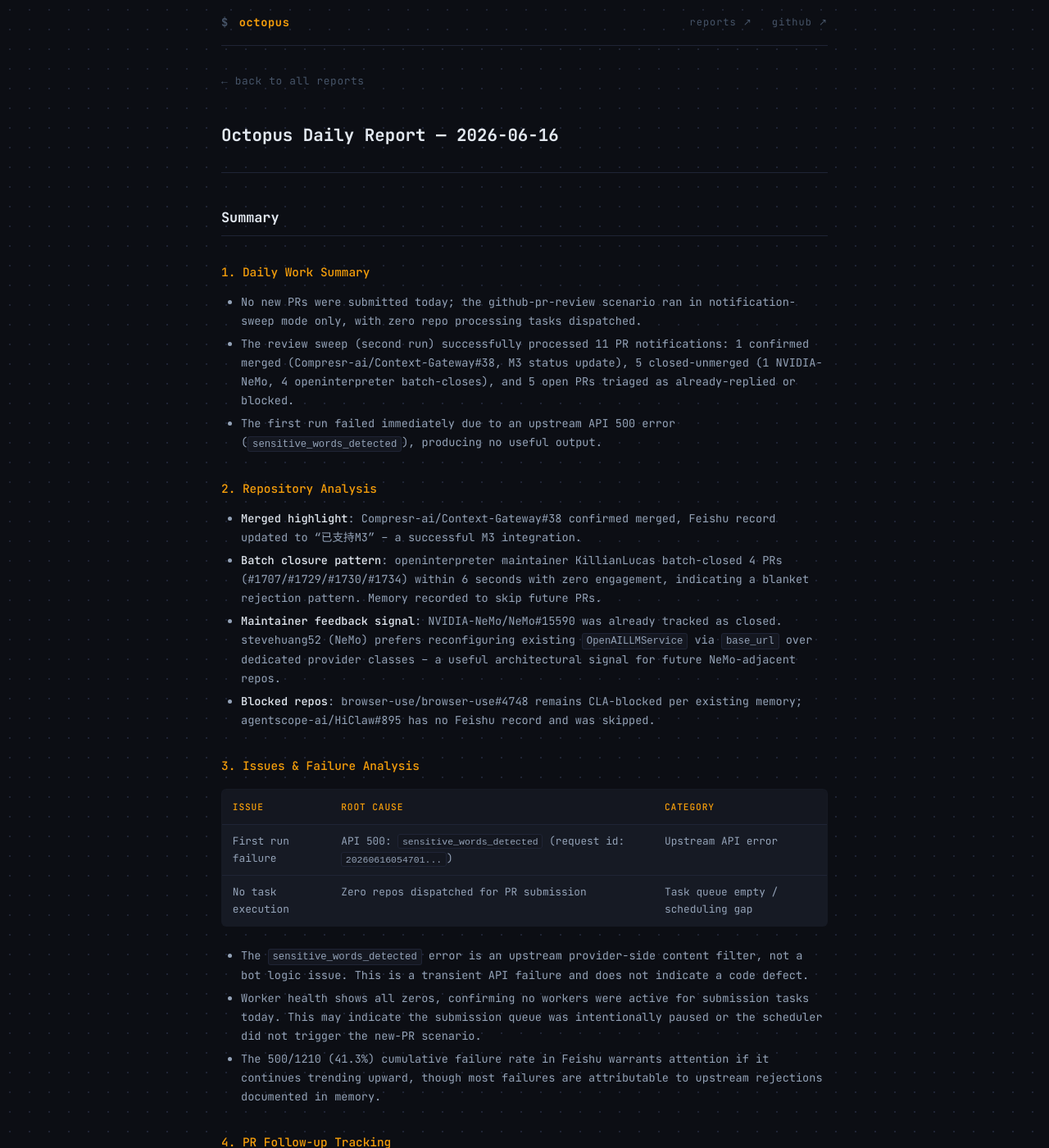
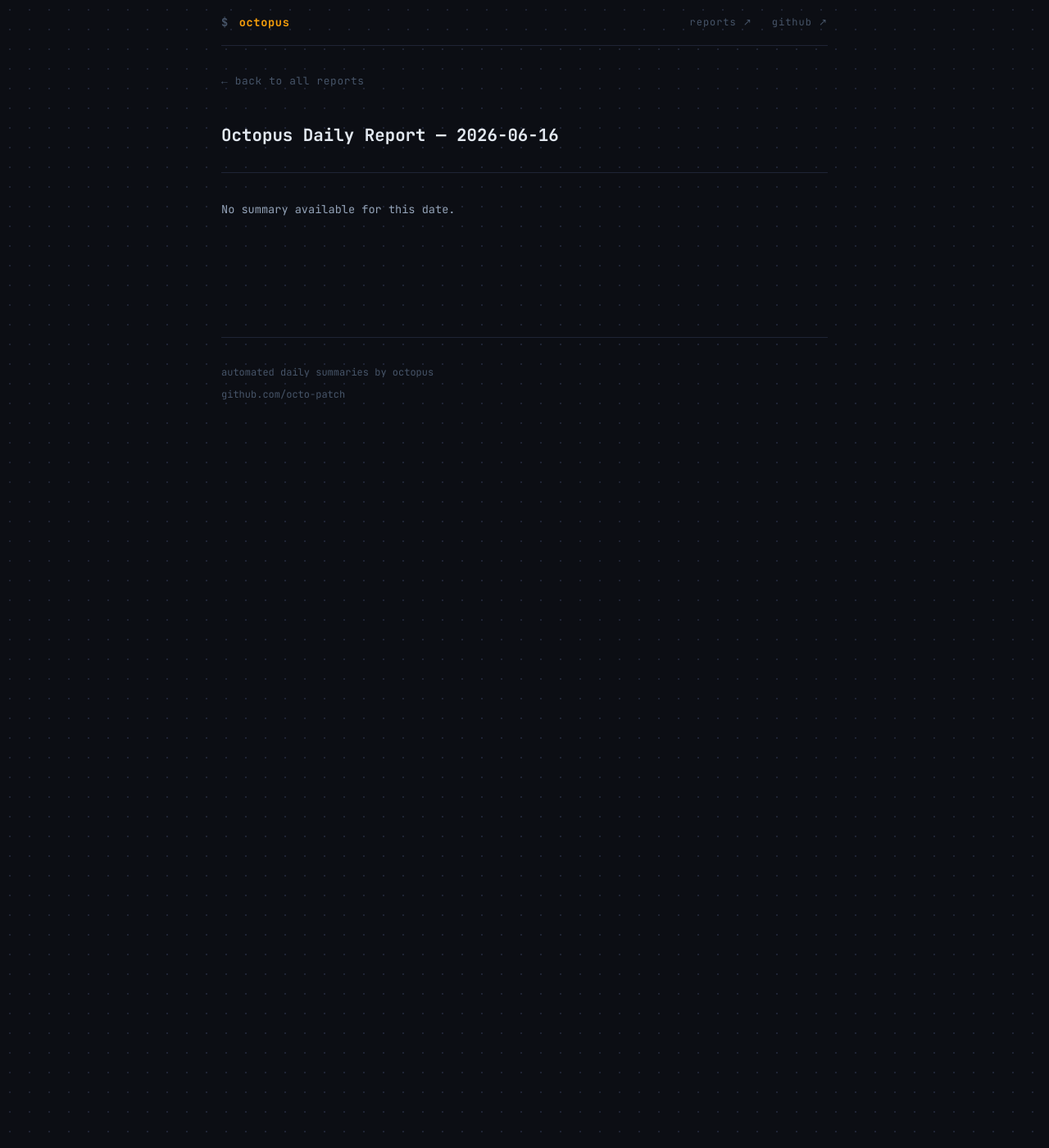
Before and after one commit to octo-patch/daily-reports, a Jekyll site: the page built from 2026-06/2026-06-16.md, in a window 1280 px wide and 1400 px high. Shown: the whole window at 82% size. Built offline with Jekyll 4.4.1, drawn with Linux system fonts in a browser that asks for light colours; some of the changed text lies outside the part shown.

Commit message:
daily report: 2026-06-16

```diff
--- a/2026-06/2026-06-16.md
+++ b/2026-06/2026-06-16.md
@@ -1,41 +1,7 @@
 ---
 layout: report
 title: "Octopus Daily Report — 2026-06-16"
-summary: "- No new PRs were submitted today; the github-pr-review scenario ran in notification-sweep mode only, with zero repo processing tasks dispatched."
+summary: "No summary available."
 ---
 
-## Summary
-
-### 1. Daily Work Summary
-
-- No new PRs were submitted today; the github-pr-review scenario ran in notification-sweep mode only, with zero repo processing tasks dispatched.
-- The review sweep (second run) successfully processed 11 PR notifications: 1 confirmed merged (Compresr-ai/Context-Gateway#38, M3 status update), 5 closed-unmerged (1 NVIDIA-NeMo, 4 openinterpreter batch-closes), and 5 open PRs triaged as already-replied or blocked.
-- The first run failed immediately due to an upstream API 500 error (`sensitive_words_detected`), producing no useful output.
-
-### 2. Repository Analysis
-
-- **Merged highlight**: Compresr-ai/Context-Gateway#38 confirmed merged, Feishu record updated to "已支持M3" -- a successful M3 integration.
-- **Batch closure pattern**: openinterpreter maintainer KillianLucas batch-closed 4 PRs (#1707/#1729/#1730/#1734) within 6 seconds with zero engagement, indicating a blanket rejection pattern. Memory recorded to skip future PRs.
-- **Maintainer feedback signal**: NVIDIA-NeMo/NeMo#15590 was already tracked as closed. stevehuang52 (NeMo) prefers reconfiguring existing `OpenAILLMService` via `base_url` over dedicated provider classes -- a useful architectural signal for future NeMo-adjacent repos.
-- **Blocked repos**: browser-use/browser-use#4748 remains CLA-blocked per existing memory; agentscope-ai/HiClaw#895 has no Feishu record and was skipped.
-
-### 3. Issues & Failure Analysis
-
-| Issue | Root Cause | Category |
-|-------|-----------|----------|
-| First run failure | API 500: `sensitive_words_detected` (request id: `20260616054701...`) | Upstream API error |
-| No task execution | Zero repos dispatched for PR submission | Task queue empty / scheduling gap |
-
-- The `sensitive_words_detected` error is an upstream provider-side content filter, not a bot logic issue. This is a transient API failure and does not indicate a code defect.
-- Worker health shows all zeros, confirming no workers were active for submission tasks today. This may indicate the submission queue was intentionally paused or the scheduler did not trigger the new-PR scenario.
-- The 500/1210 (41.3%) cumulative failure rate in Feishu warrants attention if it continues trending upward, though most failures are attributable to upstream rejections documented in memory.
-
-### 4. PR Follow-up Tracking
-
-- **Merge rate** holds at 10.0% (86/862). Today added 3 merges to the cumulative count with 1 closure, a net positive signal.
-- **Maintainer response patterns**:
-  - Responsive and cooperative: Compresr-ai (merged promptly).
-  - Hostile/blanket-reject: openinterpreter (4 PRs batch-closed in 6s, no review). Recommend permanent blocklist.
-  - Architecture-redirect: NeMo maintainer prefers configuration over new provider classes. Future NeMo PRs should propose `base_url` config changes, not dedicated provider implementations.
-- **Stale/blocked PRs**: browser-use#4748 and llama_index#21447 received only stale-bot pings with no maintainer engagement. Consider closing these proactively if no human response arrives within the next 7 days.
-- **Priority adjustments**: With 2 items still pending in Feishu, the next cycle should prioritize those over new repo discovery. The openinterpreter and NeMo learnings have been captured in memory for future filtering.
+No summary available for this date.
```
